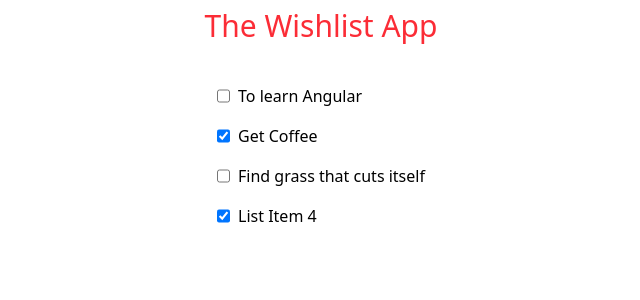
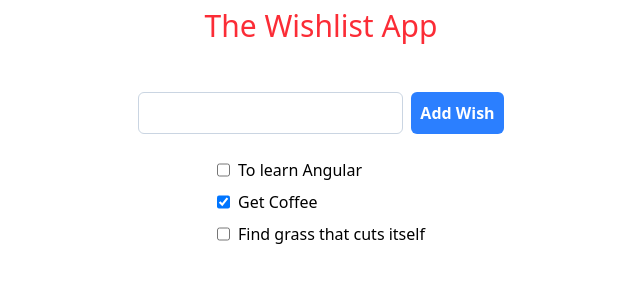
Before and after one commit to rajesh-ranjan-git/thewishlist, an Angular app: page / in a window 1280 px wide. Shown: the top 300 px of the page, without its empty margins (319-959 px from the left). Built offline with nearby package versions, Linux system fonts and the light colour scheme.

Commit message:
working on forms

```diff
--- a/src/app/app.component.html
+++ b/src/app/app.component.html
@@ -1,10 +1,31 @@
-<div class="mx-10">
+<div class="flex flex-col gap-2 mx-10">
   <div class="m-2 mb-10">
     <h1 class="text-red-500 text-3xl text-center">{{ title }}</h1>
   </div>
+  <div class="w-full">
+    <form class="flex justify-center items-center gap-2">
+      <div>
+        <label for=""></label>
+        <input
+          type="text"
+          (change)="handleInputChange($event)"
+          class="p-2 px-4 border border-slate-300 rounded-md outline-none"
+        />
+      </div>
+      <div>
+        <button
+          type="submit"
+          (click)="$event.preventDefault(); addWish()"
+          class="bg-blue-500 hover:bg-white p-2 border border-transparent hover:border-blue-500 rounded-md font-semibold text-white hover:text-blue-500 transition-all ease-in-out"
+        >
+          Add Wish
+        </button>
+      </div>
+    </form>
+  </div>
   @if(items.length > 0) {
-  <div class="flex justify-center items-center">
-    <ul class="flex flex-col gap-4">
+  <div class="flex justify-center items-center mt-4 w-full">
+    <ul class="flex flex-col gap-2">
       @for (item of items; track $index;) {
       <li>
         <label class="flex gap-2">
--- a/src/app/app.component.ts
+++ b/src/app/app.component.ts
@@ -11,12 +11,23 @@
     new WishItem('To learn Angular'),
     new WishItem('Get Coffee', true),
     new WishItem('Find grass that cuts itself'),
-    new WishItem('List Item 4', true),
   ];
   title = 'The Wishlist App';
+
+  newWishText = '';
 
   toggleItem(item: WishItem) {
     item.isComplete = !item.isComplete;
     console.log(item);
   }
+
+  handleInputChange(e: any) {
+    console.log('e.target.value : ', e.target.value);
+  }
+
+  addWish() {
+    // todo: Add wish to the items array
+    // clear the textbox
+    console.log('Wish added');
+  }
 }
```
